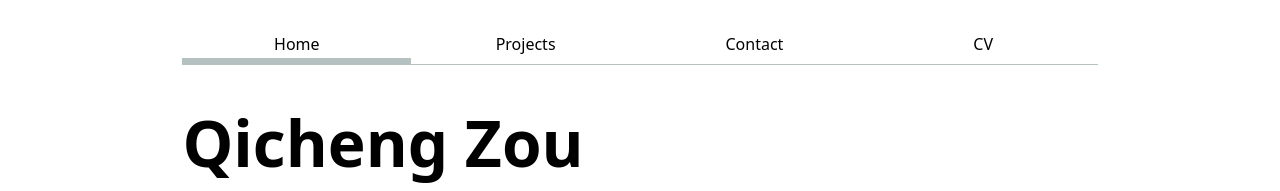
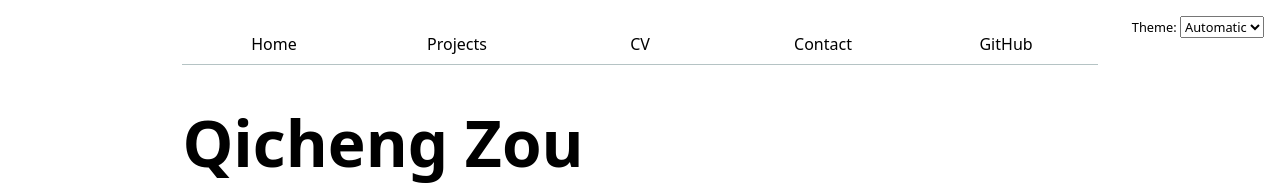
Before and after one commit to qichengzou/portfolio, a plain HTML site: page index.html in a window 1280 px wide. Shown: the top 191 px of the page. Drawn offline with Linux system fonts and the light colour scheme.

Commit message:
Refactor navigation structure and enhance global styles for improved layout and theme support

```diff
--- /dev/null
+++ b/global.js
@@ -0,0 +1,76 @@
+console.log('IT’S ALIVE!');
+
+const BASE_PATH =
+  location.hostname === "localhost" || location.hostname === "127.0.0.1"
+    ? "/"
+    : "/portfolio/";
+
+function $$(selector, context = document) {
+  return Array.from(context.querySelectorAll(selector));
+}
+
+// let navLinks = $$("nav a");
+
+// let currentLink = navLinks.find(
+//   (a) => a.host === location.host && a.pathname === location.pathname
+// );
+
+// currentLink?.classList.add("current");
+
+let pages = [
+  { url: "", title: "Home" },
+  { url: "projects/", title: "Projects" },
+  { url: "cv/", title: "CV" },
+  { url: "contact/", title: "Contact" },
+  { url: "https://github.com/qichengzou", title: "GitHub" }
+];
+
+let nav = document.createElement("nav");
+document.body.prepend(nav);
+
+for (let p of pages) {
+  let url = p.url;
+  let title = p.title;
+
+  url = !url.startsWith("http") ? BASE_PATH + url : url;
+
+  let a = document.createElement("a");
+  a.href = url;
+  a.textContent = title;
+
+  // highlight current page
+  if (a.host === location.host && a.pathname === location.pathname) {
+    a.classList.add("current");
+  }
+
+  if (a.host !== location.host) {
+    a.target = "_blank";
+  }
+
+  nav.append(a);
+}
+
+document.body.insertAdjacentHTML(
+  "afterbegin",
+  `
+  <label class="color-scheme">
+    Theme:
+    <select>
+      <option value="light dark">Automatic</option>
+      <option value="light">Light</option>
+      <option value="dark">Dark</option>
+    </select>
+  </label>`
+);
+
+let select = document.querySelector(".color-scheme select");
+
+select.addEventListener("input", function (event) {
+  document.documentElement.style.setProperty("color-scheme", event.target.value);
+  localStorage.colorScheme = event.target.value;
+});
+
+if ("colorScheme" in localStorage) {
+  document.documentElement.style.setProperty("color-scheme", localStorage.colorScheme);
+  select.value = localStorage.colorScheme;
+}
--- a/index.html
+++ b/index.html
@@ -4,15 +4,10 @@
     <meta charset="UTF-8">
     <meta name="viewport" content="width=device-width, initial-scale=1.0">
     <link rel="stylesheet" href="style.css">
+    <script type="module" src="global.js"></script>
     <title>Qicheng Zou: Personal site and portfolio</title>
 </head>
 <body>
-    <nav>
-        <a href="index.html" class="current">Home</a>
-        <a href="projects/index.html">Projects</a>
-        <a href="contact/index.html">Contact</a>
-        <a href="cv/index.html">CV</a>
-    </nav>
     <h1>Qicheng Zou</h1>
     <p>Hi! I am a 2nd year Data Science student at UCSD. Welcome to my personal site and portfolio. Here you can find information about my background, projects, and contact details.</p>
     <img src="images/cat_pic.jpg" alt="My cute cat">
--- a/style.css
+++ b/style.css
@@ -1,6 +1,7 @@
 html {
   --color-accent: oklch(65% 50% 0);
   accent-color: var(--color-accent);
+  color-scheme: light dark;
 }
 body {
   /* Set line height to 1.5 times the font size
@@ -11,10 +12,12 @@
   margin-inline: auto;
   padding: 1rem;
 }
+
 nav {
   display: flex;
   margin-bottom: 1rem;
-  border-bottom: 1px solid oklch(80% 3% 200);
+  --border-color: oklch(50% 10% 200 / 40%);
+  border-bottom: 1px solid var(--border-color);
 }
 nav a {
   flex: 1;
@@ -25,12 +28,13 @@
 }
 nav a.current {
   border-bottom: 0.4em solid oklch(80% 3% 200);
+  border-bottom-color: var(--border-color);
   padding-bottom: 0.1em;
 }
 nav a:hover {
   border-bottom: 0.4em solid var(--color-accent);
   padding-bottom: 0.1em;
-  background-color: oklch(from var(--color-accent) 95% 5% h);
+  background-color: color-mix(in oklch, var(--color-accent), canvas 85%);
 }
 img {
   max-width: 100%;
@@ -59,17 +63,18 @@
 }
 
 button {
+  color: canvastext;
   padding: 0.6em 1em;
   border: 1px solid oklch(80% 3% 200);
   border-radius: 0.4em;
-  background-color: white;
+  background-color: canvas;
   cursor: pointer;
   transition: all 0.2s ease;
 }
 
 button:hover {
   border-color: var(--color-accent);
-  background-color: oklch(from var(--color-accent) 95% 5% h);
+  background-color: color-mix(in oklch, var(--color-accent), canvas 85%);
 }
 
 input,
@@ -162,3 +167,14 @@
 body > header a {
   color: inherit;
 }
+
+.color-scheme {
+  position: absolute;
+  top: 1rem;
+  right: 1rem;
+  font-size: 80%;
+}
+
+select {
+  font: inherit;
+}
```
Also changed, not shown: contact/index.html (+1 -7 lines), cv/index.html (+1 -7 lines), projects/index.html (+1 -6 lines).
